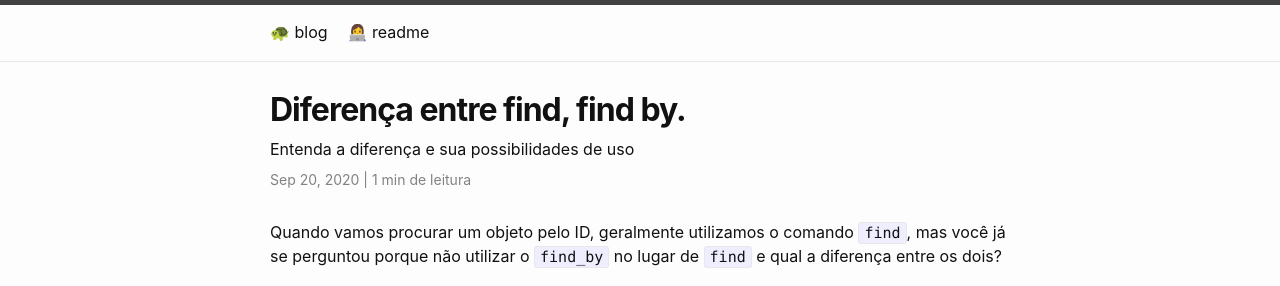
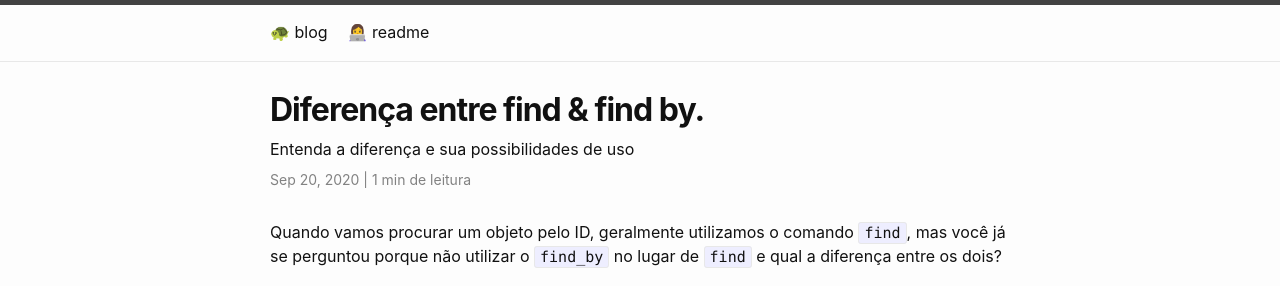
Before and after one commit to saralonngren/saralonngren.github.io, a Jekyll site: the page built from _posts/2020-11-21-diferença-entre-find-e-find-by.markdown, in a window 1280 px wide. Shown: the top 286 px of the page. Built offline with Jekyll 4.4.1, drawn with Linux system fonts in a browser that asks for light colours; emoji names are drawn with the system emoji font.

```diff
--- a/_posts/2020-11-21-diferença-entre-find-e-find-by.markdown
+++ b/_posts/2020-11-21-diferença-entre-find-e-find-by.markdown
@@ -1,6 +1,6 @@
 ---
 layout: post
-title:  "Diferença entre find, find by."
+title:  "Diferença entre find & find by."
 description: 'Entenda a diferença e sua possibilidades de uso'
 date: 2020-09-20 10:00:00 -0300
 tags: ruby rails
```
